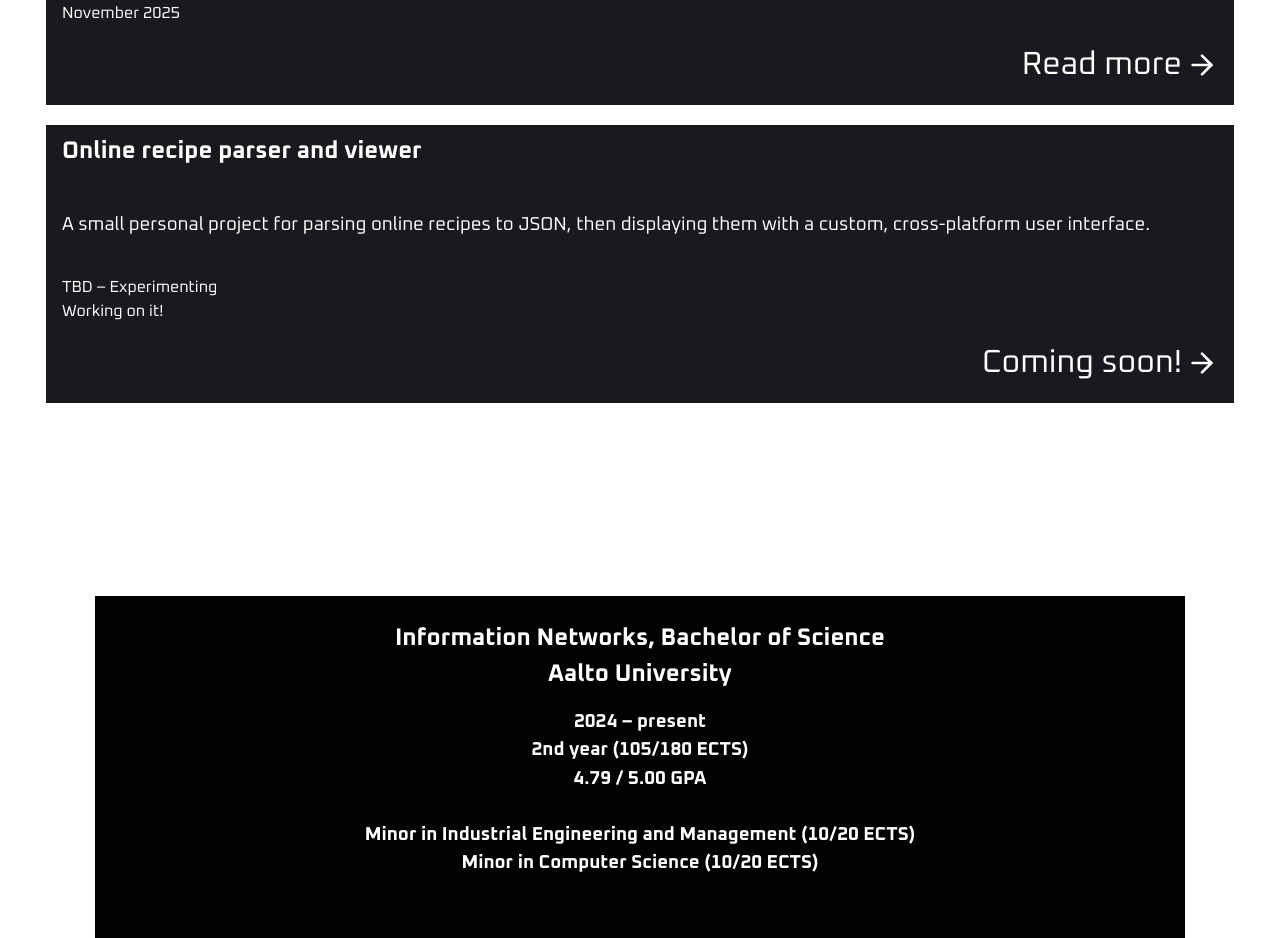
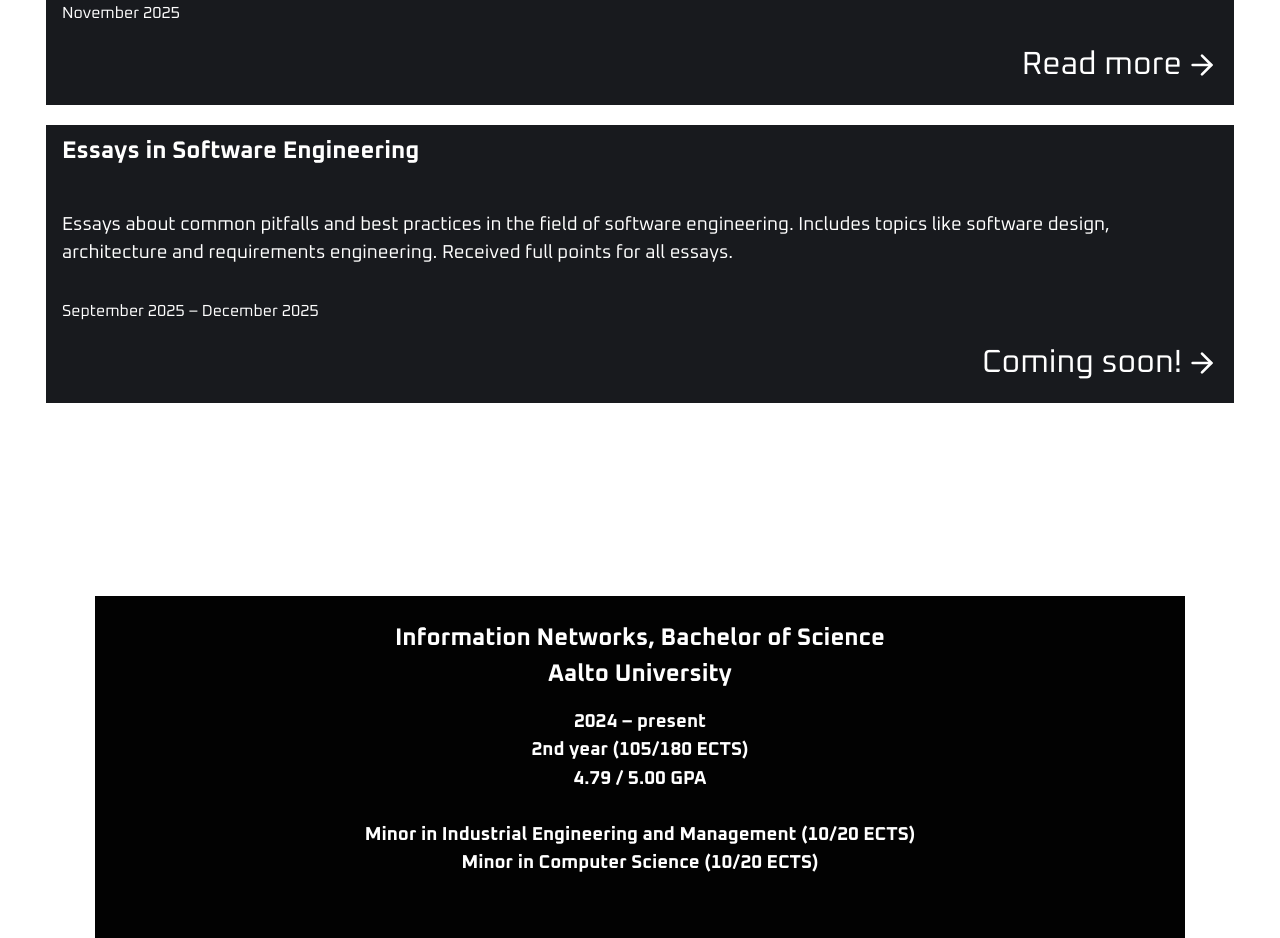
Before and after one commit to silentwinter0/portfolio, a React (Vite) app: page / in a window 1280 px wide. Shown: the part 3180-4118 px from the top of the page. Built offline with nearby package versions, Linux system fonts and the light colour scheme.

Commit message:
Added card for software engineering essays. Commented out future project for now

```diff
--- a/src/components/OtherWork.jsx
+++ b/src/components/OtherWork.jsx
@@ -19,6 +19,20 @@ export default function OtherWork() {
           />
           <OtherCard
             imageSrc=""
+            title="Essays in Software Engineering"
+            subtitle="Essays about common pitfalls and best practices in the
+            field of software engineering. Includes topics like software design,
+            architecture and requirements engineering. Received full points for
+            all essays."
+            tech=""
+            date="September 2025 – December 2025"
+            link="/projects/softeng-essays"
+            linkText="Coming soon!"
+          />
+          {/*
+          ** Future Stuff **
+          <OtherCard
+            imageSrc=""
             title="Online recipe parser and viewer"
             subtitle="A small personal project for parsing online recipes to
             JSON, then displaying them with a custom, cross-platform user
@@ -28,16 +42,6 @@ export default function OtherWork() {
             link="/projects/coming-soon"
             linkText='Coming soon!'
           />
-          {/*
-          ** Future stuff **
-          <OtherCard
-            imageSrc=""
-            title="Essays in Software Engineering"
-            subtitle=""
-            tech=""
-            date="2025"
-            link="/projects/softeng-essays"
-          />
           */}
         </div>
       </div>
```
